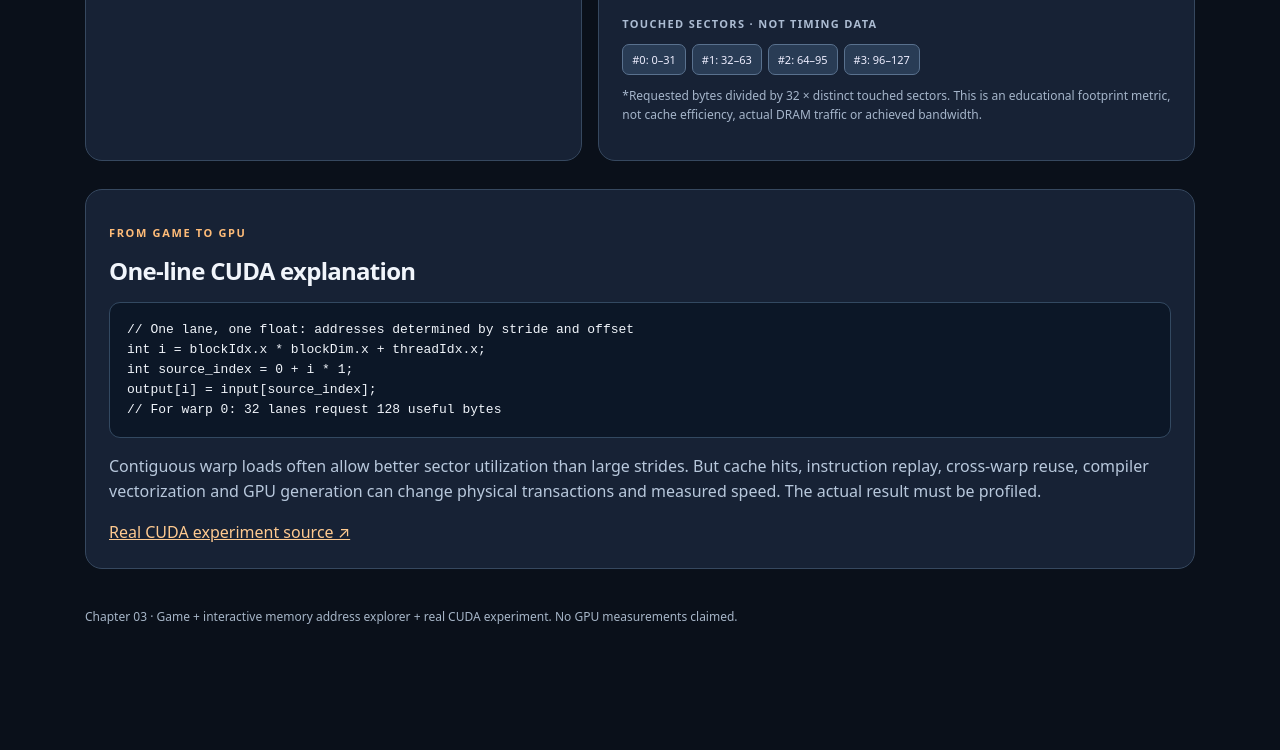
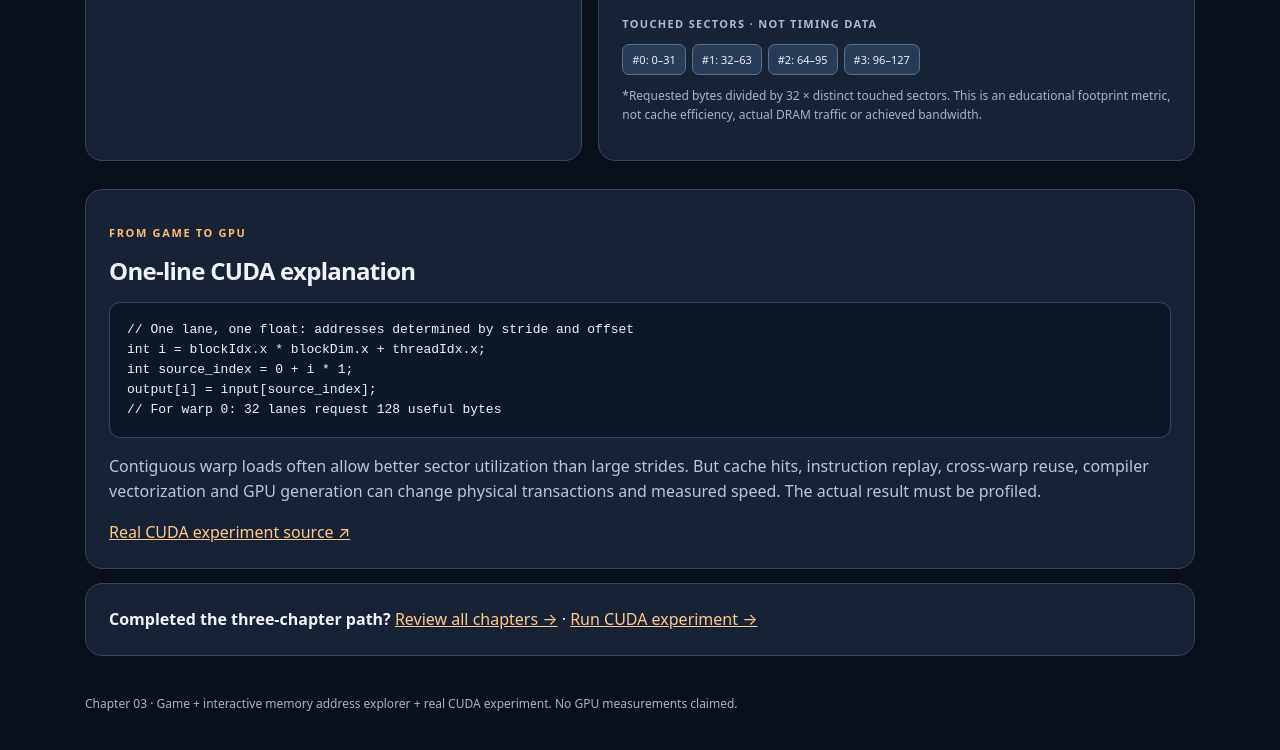
Before and after one commit to hippoley/GPU-Uncooked, a plain HTML site: page playground/chapters/03-memory-coalescing/index.html in a window 1280 px wide. Shown: the part 941-1691 px from the top of the page. Before the commit the page ends 1612 px from the top, so only its background shows below. Drawn offline with Linux system fonts and the light colour scheme.

Commit message:
feat(learning-path): add navigation for playground/chapters/03-memory-coalescing/index.html

```diff
--- a/playground/chapters/03-memory-coalescing/index.html
+++ b/playground/chapters/03-memory-coalescing/index.html
@@ -27,5 +27,6 @@
 <p>Contiguous warp loads often allow better sector utilization than large strides. But cache hits, instruction replay, cross-warp reuse, compiler vectorization and GPU generation can change physical transactions and measured speed. The actual result must be profiled.</p>
 <a href="https://github.com/hippoley/GPU-Uncooked/blob/feat/interactive-gpu-kitchen-playground/experiments/ch03_memory_coalescing.cu">Real CUDA experiment source ↗</a>
 </section>
+<section class="panel"><strong>Completed the three-chapter path?</strong> <a href="../index.html">Review all chapters →</a> · <a href="https://github.com/hippoley/GPU-Uncooked/blob/feat/interactive-gpu-kitchen-playground/docs/CH03_MEMORY_RUNBOOK.md">Run CUDA experiment →</a></section>
 <footer>Chapter 03 · Game + interactive memory address explorer + real CUDA experiment. No GPU measurements claimed.</footer>
 </main><script type="module" src="./main.mjs"></script></body></html>
```
